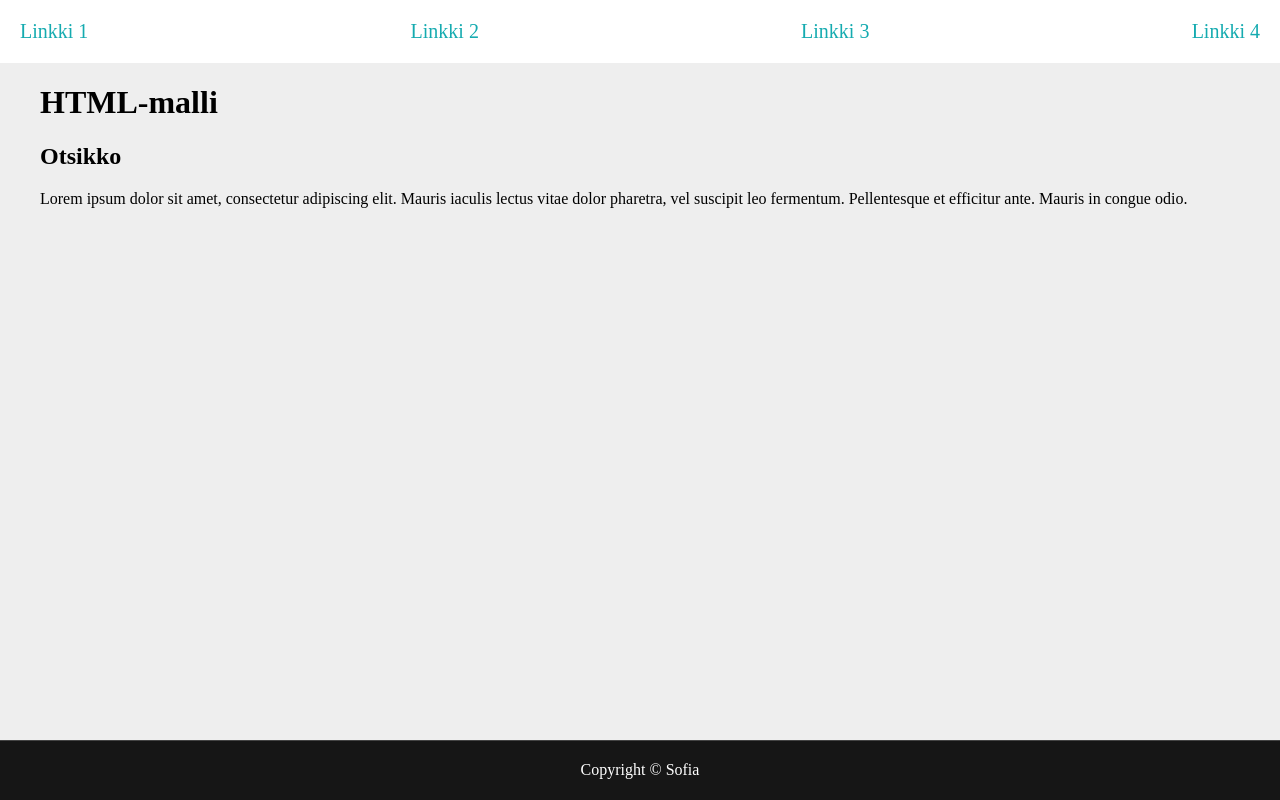
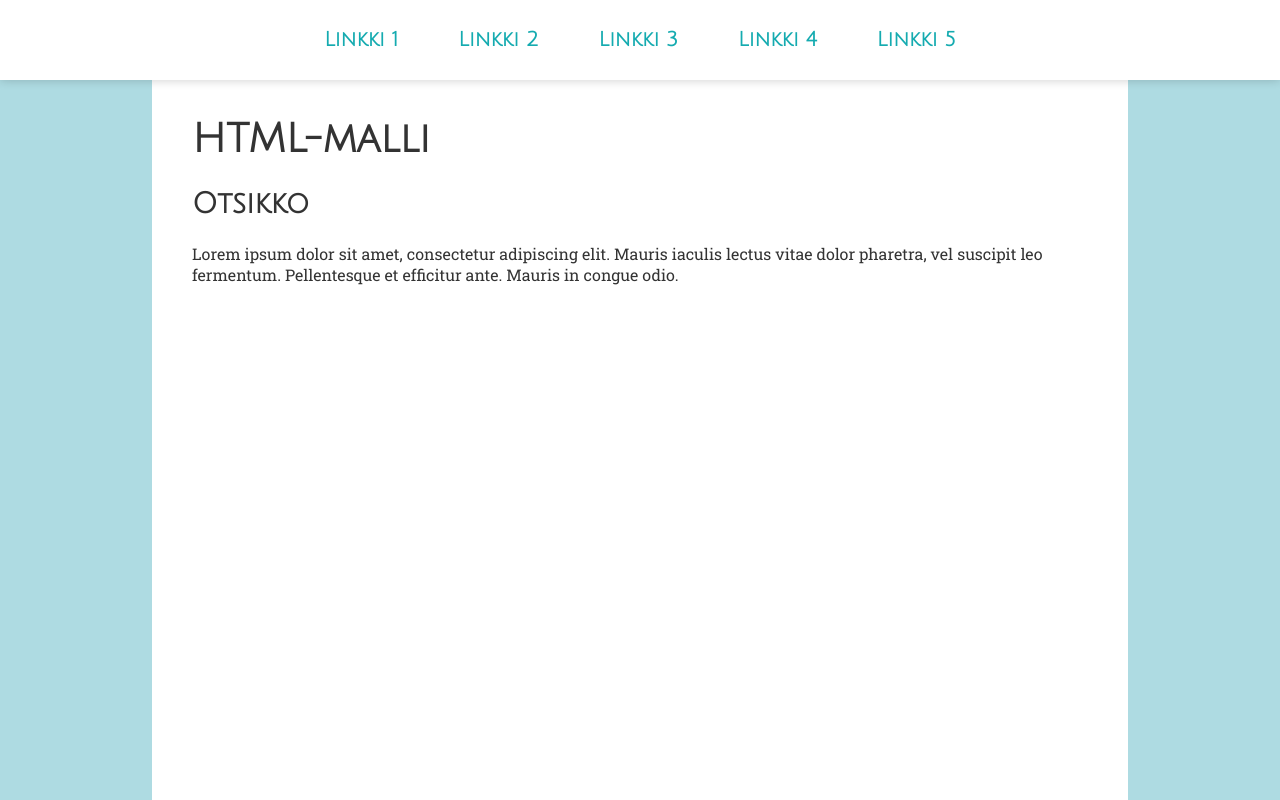
Before and after one commit to salesof/HTML_projektit, a plain HTML site: page html-malli.html in a window 1280 px wide. Shown: the top 800 px of the page. Drawn offline with Linux system fonts and the light colour scheme.

Commit message:
updated styles

```diff
--- a/html-malli.html
+++ b/html-malli.html
@@ -8,12 +8,18 @@
     </head>
     <body>
         <nav>
-            <a href="">Linkki 1</a>
-            <a href="">Linkki 2</a>
-            <a href="">Linkki 3</a>
-            <a href="">Linkki 4</a>
+            <div class="menu-icon" onclick="toggleMenu()">
+                &#9776;
+            </div>
+            <ul class="nav-links" id="navLinks">
+                <li><a href="#">Linkki 1</a></li>
+                <li><a href="#">Linkki 2</a></li>
+                <li><a href="#">Linkki 3</a></li>
+                <li><a href="#">Linkki 4</a></li>
+                <li><a href="#">Linkki 5</a></li>
+            </ul>
         </nav>
-        <div class="main">
+        <div class="container">
             <h1>HTML-malli</h1>
             <h2>Otsikko</h2>
             <p>Lorem ipsum dolor sit amet, consectetur adipiscing elit. Mauris iaculis lectus vitae dolor pharetra, vel suscipit leo fermentum. Pellentesque et efficitur ante. Mauris in congue odio.</p>
@@ -21,5 +27,11 @@
         <footer>
             <p>Copyright © Sofia</p>
         </footer>
+        <script>
+            function toggleMenu() {
+                const navLinks = document.getElementById('navLinks');
+                navLinks.classList.toggle('active');
+            }
+        </script>
     </body>
 </html>
--- a/kotitehtavat/style.css
+++ b/kotitehtavat/style.css
@@ -42,7 +42,6 @@ h1 {
 }
 
 h2 {
-    border-bottom: 2px solid #444;
     padding-bottom: 5px;
     color: #555;
 }
@@ -97,7 +96,7 @@ fieldset {
 legend {
     font-weight: bold;
     padding: 0 10px;
-    color: #555;
+    color: #333;
     font-size: 1.5em;
 }
 
--- a/tyyli.css
+++ b/tyyli.css
@@ -1,34 +1,82 @@
+@import url('https://fonts.googleapis.com/css2?family=Julius+Sans+One&family=Roboto+Slab:wght@100..900&display=swap');
+
 html, body {
     height: 100%;
     margin: 0px;
-    background-color: #eeeeee;
+    background-color: #aedbe2;
+    font-family: "Roboto Slab", serif;
+    color: #333;
 }
 
-body > .main {
-    margin: 10px 40px;
+body > .container {
+    height: 100%;
+    background-color: #fff;
+    width: 70%;
+    margin: auto;
+    padding: 10px 40px;
+    margin-top: 80px;
+}
+
+nav {
+    text-align: center;
+    padding: 20px 0px;
+    background-color: #fff;
+    color: #2B2B2B;
+    box-shadow: 0 0 10px rgba(0, 0, 0, 0.2);
+    position: fixed;
+    top: 0;
+    width: 100%;
+    min-height: 40px;
+    display: flex;
+    justify-content: center; /* Keskittää sisällön vaakasuunnassa */
+    align-items: center; /* Keskittää sisällön pystysuunnassa */
+}
+
+nav .menu-icon {
+    display: none;
+    font-size: 2em;
+    cursor: pointer;
+}
+
+nav ul {
+    list-style-type: none;
+    margin: 0;
+    padding: 0;
+    display: flex;
+    justify-content: center; /* Keskittää linkit vaakasuunnassa */
+}
+
+nav ul li {
+    margin: 0 15px;
+}
+
+nav > ul > li > a {
+    font-size : 20px;
+    margin: 0 15px;
+    font-family: "Julius Sans One", sans-serif;
+    font-weight: bold;
+}
+
+h1, h2, h3, h4 {
+    font-family: "Julius Sans One", sans-serif;
+}
+
+h1 {
+    font-size: 2.5em;
+}
+
+h2 {
+    font-size: 1.8em;
 }
 
 a {
     text-decoration: none;
     color: #15abb0;
-  }
-
-  a:hover {
-    color: #2B2B2B;
-  }
-
-nav {
-  display: flex;
-  align-items: center;
-  justify-content: space-between;
-  padding: 20px;
-  background-color: #fff;
-  color: #2B2B2B;
 }
 
-nav > a {
-    font-size : 20px;
-  }
+a:hover {
+    color: #2B2B2B;
+}
 
 body > footer {
     position: sticky;
@@ -40,3 +88,37 @@ body > footer {
     background-color: rgb(22, 22, 22);
     font-size: 1rem;
 }
+
+/* Responsiivisuus */
+@media (max-width: 768px) {
+    nav .menu-icon {
+        display: block;
+        font-size: 3em;
+        position: absolute;
+        right: 60px;
+    }
+
+    nav ul {
+        display: none;
+        flex-direction: column;
+        width: 100%;
+        background-color: #333;
+        position: absolute;
+        top: 80px;
+        left: 0;
+        z-index: 1000;
+    }
+
+    nav ul.active {
+        display: flex;
+    }
+
+    nav ul li {
+        text-align: center;
+        margin: 10px 0;
+    }
+
+    nav > ul > li > a:hover {
+        color: #fff;
+    }
+}
```
Also changed, not shown: kotitehtavat/lomake.html (+2 -2 lines).
